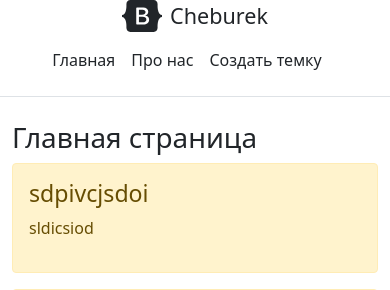
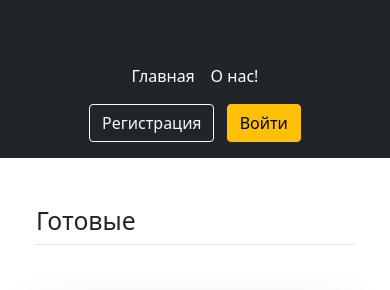
Before and after one commit to Pokem-on/pythonProject4_2, a Django app: page / in a window 390 px wide. Shown: the top 290 px of the page. Run offline with Django 3.2, Linux system fonts and the light colour scheme; data comes from the database, SQL or seed files in the repository; both versions use the stored data as it was after the commit.

Commit message:
create login logout

```diff
--- a/taskmanager/main/models.py
+++ b/taskmanager/main/models.py
@@ -4,12 +4,12 @@ from django.db import models
 class Task(models.Model):
     title = models.CharField('Название', max_length=50)
     task = models.TextField('Описание')
-
+    status = models.TextField("Status", default=0)
 
     def __str__(self):
         return self.title
 
 
-    class Meta:
-        verbose_name = 'Задача'
-        verbose_name_plural = 'Задачи'
+class Meta:
+    verbose_name = 'Задача'
+    verbose_name_plural = 'Задачи'
--- a/taskmanager/main/templates/main/about.html
+++ b/taskmanager/main/templates/main/about.html
@@ -7,4 +7,5 @@
 {% block content %}
     <h1>синк</h1>
     <p1>ебаут</p1>
+
 {% endblock %}
--- a/taskmanager/main/templates/main/base.html
+++ b/taskmanager/main/templates/main/base.html
@@ -9,19 +9,59 @@
     <link rel="stylesheet" href="https://cdn.jsdelivr.net/npm/bootstrap@5.1.3/dist/css/bootstrap.min.css">
 </head>
 <body>
-     <div class="d-flex flex-column flex-md-row align-items-center pb-3 mb-4 border-bottom">
-      <a href="/" class="d-flex align-items-center text-dark text-decoration-none">
-        <svg xmlns="http://www.w3.org/2000/svg" width="40" height="32" class="me-2" viewBox="0 0 118 94" role="img"><title>Bootstrap</title><path fill-rule="evenodd" clip-rule="evenodd" d="M24.509 0c-6.733 0-11.715 5.893-11.492 12.284.214 6.14-.064 14.092-2.066 20.577C8.943 39.365 5.547 43.485 0 44.014v5.972c5.547.529 8.943 4.649 10.951 11.153 2.002 6.485 2.28 14.437 2.066 20.577C12.794 88.106 17.776 94 24.51 94H93.5c6.733 0 11.714-5.893 11.491-12.284-.214-6.14.064-14.092 2.066-20.577 2.009-6.504 5.396-10.624 10.943-11.153v-5.972c-5.547-.529-8.934-4.649-10.943-11.153-2.002-6.484-2.28-14.437-2.066-20.577C105.214 5.894 100.233 0 93.5 0H24.508zM80 57.863C80 66.663 73.436 72 62.543 72H44a2 2 0 01-2-2V24a2 2 0 012-2h18.437c9.083 0 15.044 4.92 15.044 12.474 0 5.302-4.01 10.049-9.119 10.88v.277C75.317 46.394 80 51.21 80 57.863zM60.521 28.34H49.948v14.934h8.905c6.884 0 10.68-2.772 10.68-7.727 0-4.643-3.264-7.207-9.012-7.207zM49.948 49.2v16.458H60.91c7.167 0 10.964-2.876 10.964-8.281 0-5.406-3.903-8.178-11.425-8.178H49.948z" fill="currentColor"></path></svg>
-        <span class="fs-4">Cheburek</span>
-      </a>
+    <header class="p-3 bg-dark text-white">
+        <div class="container">
+            <div class="d-flex flex-wrap align-items-center justify-content-center justify-content-lg-start">
+                <a href="/" class="d-flex align-items-center mb-2 mb-lg-0 text-white text-decoration-none">
+                    <svg class="bi me-2" width="40" height="32" role="img" aria-label="Bootstrap"><use xlink:href="#bootstrap"></use></svg>
+                </a>
 
-      <nav class="d-inline-flex mt-2 mt-md-0 ms-md-auto">
-        <a class="me-3 py-2 text-dark text-decoration-none" href="{% url 'home' %}">Главная</a>
-        <a class="me-3 py-2 text-dark text-decoration-none" href="{% url 'about' %}">Про нас</a>
-          <a class="me-3 py-2 text-dark text-decoration-none" href="{% url 'create' %}">Создать темку</a>
-      </nav>
-    </div>
-    <div class = "container">
-    {% block content %}{% endblock %}
+            <ul class="nav col-12 col-lg-auto me-lg-auto mb-2 justify-content-center mb-md-0">
+                {% if request.user.is_authenticated %}
+                <li><a href="{% url 'home' %}" class="nav-link px-2 text-white">Главная</a></li>
+                <li><a href="{% url 'temki' %}" class="nav-link px-2 text-white">Темки</a></li>
+                <li><a href="{% url 'create' %}" class="nav-link px-2 text-white">Замутить темку</a></li>
+                <li><a href="{% url 'about' %}" class="nav-link px-2 text-white">О нас!</a></li>
+                {% else %}
+                <li><a href="{% url 'home' %}" class="nav-link px-2 text-white">Главная</a></li>
+                <li><a href="{% url 'about' %}" class="nav-link px-2 text-white">О нас!</a></li>
+                {% endif %}
+            </ul>
+
+            <div class="text-end">
+                {% if request.user.is_authenticated %}
+                <button type="button" class="btn btn-outline-light me-2">{{ user.username }}</button>
+                <a href="{% url 'logoutt' %}"><button type="button" class="btn btn-warning">Выйти</button></a>
+                {% else %}
+                <a href="{% url 'sign-up' %}"><button type="button" class="btn btn-outline-light me-2">Регистрация</button></a>
+                <a href="{% url 'login' %}"><button type="button" class="btn btn-warning">Войти</button></a>
+                {% endif %}
+            </div>
+    </header>
+
+</div>
+
+    <main>
+        <div class = "container">
+            {% block content %} {% endblock %}
+
+    </main>
+
+    <footer class="d-flex flex-wrap justify-content-between align-items-center py-3 my-4 border-top">
+
+        <div class="col-md-4 d-flex align-items-center">
+            <a href="/" class="mb-3 me-2 mb-md-0 text-muted text-decoration-none lh-1">
+                <svg class="bi" width="30" height="24"><use xlink:href="#bootstrap"></use></svg>
+            </a>
+            <span class="text-muted">© 2021 Company, Inc</span>
+        </div>
+
+        <ul class="nav col-md-4 justify-content-end list-unstyled d-flex">
+            <li class="ms-3"><a class="text-muted" href="#"><svg class="bi" width="24" height="24"><use xlink:href="#twitter"></use></svg></a></li>
+            <li class="ms-3"><a class="text-muted" href="#"><svg class="bi" width="24" height="24"><use xlink:href="#instagram"></use></svg></a></li>
+            <li class="ms-3"><a class="text-muted" href="#"><svg class="bi" width="24" height="24"><use xlink:href="#facebook"></use></svg></a></li>
+        </ul>
+    </footer>
+
 </body>
 </html>
--- a/taskmanager/main/templates/main/index.html
+++ b/taskmanager/main/templates/main/index.html
@@ -5,16 +5,74 @@
 {{ title }}
 {% endblock %}
 
+
 {% block content %}
-    <h1>Главная страница</h1>
-    {% if tasks %}
-        {% for el in tasks %}
-            <div class="alert alert-warning mt-2">
-                <h3> {{ el.title }}</h3>
-                <p>{{ el.task}}</p>
-            </div>
-        {% endfor %}
-    {% else %}
-        <p> Нет записей!</p>
-    {% endif %}
+    <div class="container px-4 py-5" id="custom-cards">
+    <h2 class="pb-2 border-bottom">Готовые</h2>
+
+    <div class="row row-cols-1 row-cols-lg-3 align-items-stretch g-4 py-5">
+      <div class="col">
+        <div class="card card-cover h-100 overflow-hidden text-white bg-dark rounded-5 shadow-lg" style="background-image: url('images/imagepdf.png');">
+          <div class="d-flex flex-column h-100 p-5 pb-3 text-white text-shadow-1">
+            <h2 class="pt-5 mt-5 mb-4 display-6 lh-1 fw-bold">Short title, long jacket</h2>
+            <ul class="d-flex list-unstyled mt-auto">
+              <li class="me-auto">
+                <img src="https://github.com/twbs.png" alt="Bootstrap" width="32" height="32" class="rounded-circle border border-white">
+              </li>
+              <li class="d-flex align-items-center me-3">
+                <svg class="bi me-2" width="1em" height="1em"><use xlink:href="#geo-fill"></use></svg>
+                <small>Earth</small>
+              </li>
+              <li class="d-flex align-items-center">
+                <svg class="bi me-2" width="1em" height="1em"><use xlink:href="#calendar3"></use></svg>
+                <small>3d</small>
+              </li>
+            </ul>
+          </div>
+        </div>
+      </div>
+
+      <div class="col">
+        <div class="card card-cover h-100 overflow-hidden text-white bg-dark rounded-5 shadow-lg" style="background-image: url('/images/deep_learning.jpeg');">
+          <div class="d-flex flex-column h-100 p-5 pb-3 text-white text-shadow-1">
+            <h2 class="pt-5 mt-5 mb-4 display-6 lh-1 fw-bold">Much longer title that wraps to multiple lines</h2>
+            <ul class="d-flex list-unstyled mt-auto">
+              <li class="me-auto">
+                <img src="https://github.com/twbs.png" alt="Bootstrap" width="32" height="32" class="rounded-circle border border-white">
+              </li>
+              <li class="d-flex align-items-center me-3">
+                <svg class="bi me-2" width="1em" height="1em"><use xlink:href="#geo-fill"></use></svg>
+                <small>Pakistan</small>
+              </li>
+              <li class="d-flex align-items-center">
+                <svg class="bi me-2" width="1em" height="1em"><use xlink:href="#calendar3"></use></svg>
+                <small>4d</small>
+              </li>
+            </ul>
+          </div>
+        </div>
+      </div>
+
+      <div class="col">
+        <div class="card card-cover h-100 overflow-hidden text-white bg-dark rounded-5 shadow-lg" style="background-image: url('static/images/imagepdf.png');">
+          <div class="d-flex flex-column h-100 p-5 pb-3 text-shadow-1">
+            <h2 class="pt-5 mt-5 mb-4 display-6 lh-1 fw-bold">Another longer title belongs here</h2>
+            <ul class="d-flex list-unstyled mt-auto">
+              <li class="me-auto">
+                <img src="https://github.com/twbs.png" alt="Bootstrap" width="32" height="32" class="rounded-circle border border-white">
+              </li>
+              <li class="d-flex align-items-center me-3">
+                <svg class="bi me-2" width="1em" height="1em"><use xlink:href="#geo-fill"></use></svg>
+                <small>California</small>
+              </li>
+              <li class="d-flex align-items-center">
+                <svg class="bi me-2" width="1em" height="1em"><use xlink:href="#calendar3"></use></svg>
+                <small>5d</small>
+              </li>
+            </ul>
+          </div>
+        </div>
+      </div>
+    </div>
+  </div>
 {% endblock %}
--- a/taskmanager/main/urls.py
+++ b/taskmanager/main/urls.py
@@ -1,8 +1,17 @@
 from django.urls import path, include
 from . import views
+
 urlpatterns = [
     path('', views.index, name='home'),
     path('about', views.about, name='about'),
     path('create', views.create, name='create'),
+    path('temki', views.temki, name='temki'),
+    path('login', views.LoginView.as_view(), name='login'),
+    path('logoutt', views.logout_view, name='logoutt'),
+    path('sign-up', views.register, name='sign-up'),
+
+
+
+
 
 ]
--- a/taskmanager/main/views.py
+++ b/taskmanager/main/views.py
@@ -1,28 +1,60 @@
+from django.contrib.auth.decorators import login_required
+from django.contrib.auth.forms import UserCreationForm
+from django.contrib.auth.views import LoginView
+from django.http import HttpResponseRedirect, HttpResponse
 from django.shortcuts import render, redirect
-from .models import Task
-from .forms import TaskForm
+from .forms import TaskForm, Task, RegistrationForm
+from django.contrib.auth import logout
 
 
 def index(request):
-    tasks = Task.objects.all()
-    return render(request, 'main/index.html', {'title': 'Главная страница сайта', 'tasks': tasks })
+    return render(request, 'main/index.html')
+
+
+def login(request):
+    return render(request, 'main/login.html')
+
+
+def logout_view(request):
+    logout(request)
+    return redirect('/')
+
+
+def register(request):
+    if request.method == 'POST':
+        user_form = RegistrationForm(request.POST)
+        if user_form.is_valid():
+            # Create a new user object but avoid saving it yet
+            new_user = user_form.save(commit=False)
+            # Set the chosen password
+            new_user.set_password(user_form.cleaned_data['password1'])
+            # Save the User object
+            new_user.save()
+            return redirect('/')
+    else:
+        user_form = RegistrationForm()
+    return render(request, 'main/registration.html', {'user_form': user_form})
 
 
 def about(request):
     return render(request, 'main/about.html')
 
+@login_required
+def temki(request):
+    tasks = Task.objects.all()
+    result = render(request, 'main/temki.html', {'titles': 'Главная страница сайта', 'tasks': tasks})
+    return result
 
+@login_required
 def create(request):
     error = ''
     if request.method == 'POST':
         form = TaskForm(request.POST)
         if form.is_valid():
             form.save()
-            return redirect('home')
+            return redirect('temki')
         else:
             error = 'Темка была не заполнена'
-
-
 
     form = TaskForm()
     context = {
--- a/taskmanager/taskmanager/urls.py
+++ b/taskmanager/taskmanager/urls.py
@@ -1,7 +1,12 @@
 from django.contrib import admin
 from django.urls import path, include
+from django.conf import settings
+from django.conf.urls.static import static
+
 
 urlpatterns = [
     path('admin/', admin.site.urls),
-    path('', include('main.urls'))
+    path('', include('main.urls')),
+    path('accounts/', include('django.contrib.auth.urls')),
+
 ]
```
Also changed, not shown: taskmanager/main/forms.py (+44 -1 lines), taskmanager/taskmanager/settings.py (+21 -4 lines), taskmanager/db.sqlite3, taskmanager/main/migrations/0001_initial.py, taskmanager/main/migrations/0002_auto_20211203_1908.py (deleted), taskmanager/main/migrations/0003_rename_taska_task.py (deleted).
